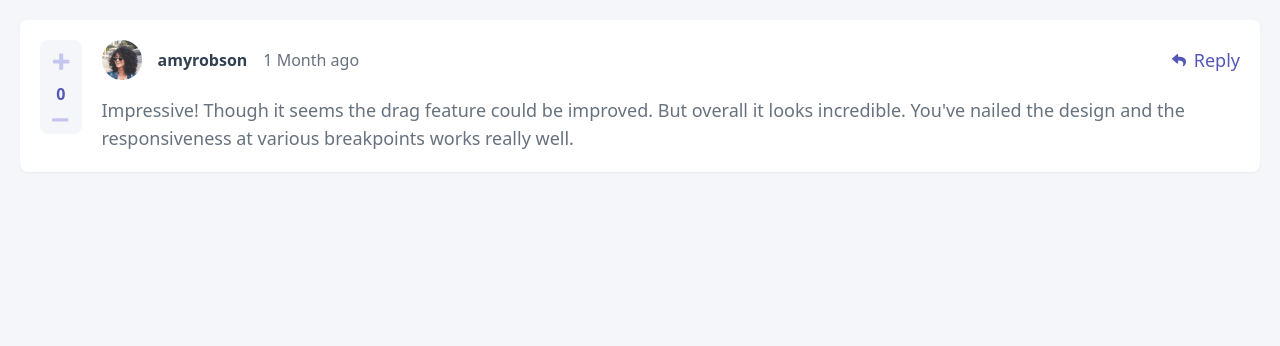
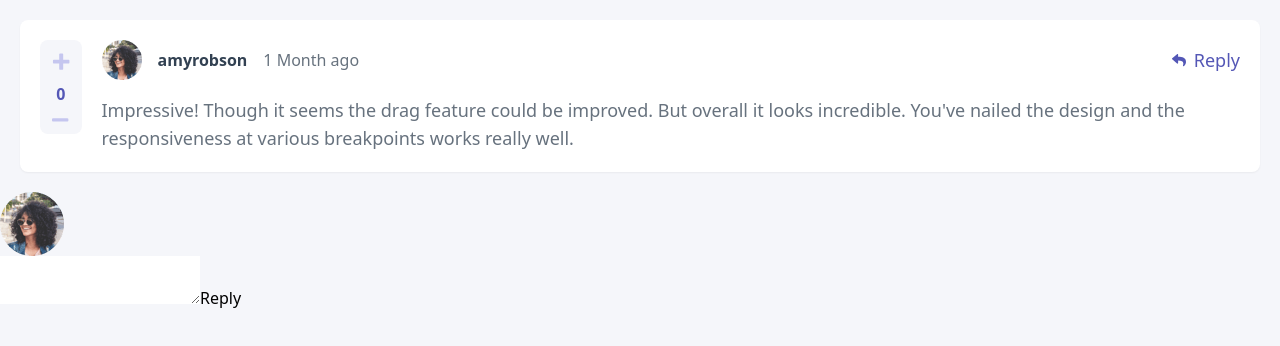
Before and after one commit to ayowaaab/interactive-comments-section-main, a React (Vite) app: page / in a window 1280 px wide. Shown: the top 346 px of the page. Built offline with nearby package versions, Linux system fonts and the light colour scheme.

Commit message:
add Reply component; update Button and Comment components; enhance styles

```diff
--- a/src/App.tsx
+++ b/src/App.tsx
@@ -1,9 +1,11 @@
 import Comment from "./components/Comment";
+import Reply from "./components/Reply";
 
 const App = () => {
   return (
     <>
       <Comment />
+      <Reply />
     </>
   );
 };
--- a/src/components/Button.tsx
+++ b/src/components/Button.tsx
@@ -21,10 +21,9 @@ const Inactive = ({ text }: { text: string }) => {
 };
 const Active = ({ text }: { text: string }) => {
   return (
-    <div className="hover:opacity-50 cursor-pointer flex items-center gap-2">
-      <img src="./images/icon-reply.svg" alt="reply-icon" />
-      <p className="text-lg text-primary-moderateBlue font-medium">{text}</p>
-    </div>
+    <button className="text-lg bg-primary-moderateBlue text-white font-medium rounded-lg py-3 px-6 hover:opacity-50 uppercase">
+      {text}
+    </button>
   );
 };
 
--- a/src/components/Comment.tsx
+++ b/src/components/Comment.tsx
@@ -16,7 +16,7 @@ const Comment = () => {
             <h1 className="text-neutral-darkBlue font-semibold">amyrobson</h1>
             <span className="text-neutral-grayishBlue">1 Month ago</span>
           </div>
-          <Button text="Reply" type="active" />
+          <Button text="Reply" type="inactive" />
         </div>
 
         <p className="text-neutral-grayishBlue text-lg">
--- a/src/components/Reply.tsx
+++ b/src/components/Reply.tsx
@@ -1,9 +1,12 @@
-import React from 'react'
 
 const Reply = () => {
   return (
-    <div>
-        <img src="" alt="" />
+    <div className="">
+        <img src="./images/avatars/image-amyrobson.png" alt="avatar" />
+        <textarea name="" id="">
+
+        </textarea>
+        <button>Reply</button>
     </div>
   )
 }
--- a/src/index.css
+++ b/src/index.css
@@ -1,6 +1,9 @@
 @tailwind base;
 @tailwind components;
 @tailwind utilities;
-body{
-background-color: #f5f6fa;
+* {
+  transition: 150ms;
 }
+body {
+  background-color: #f5f6fa;
+}
```
